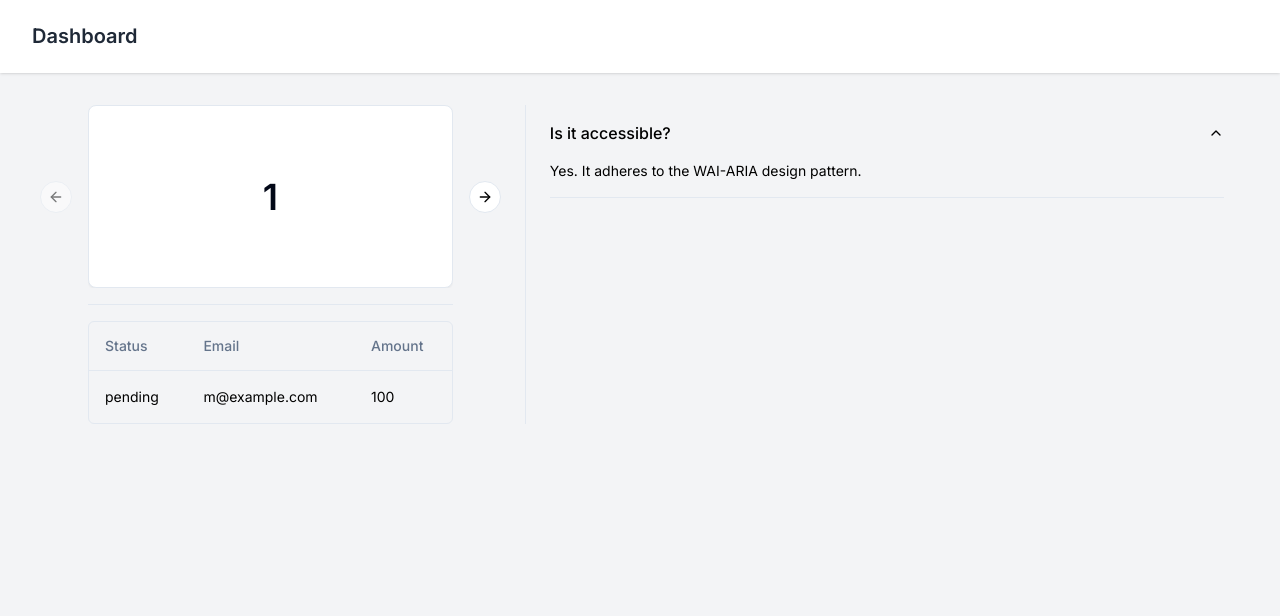
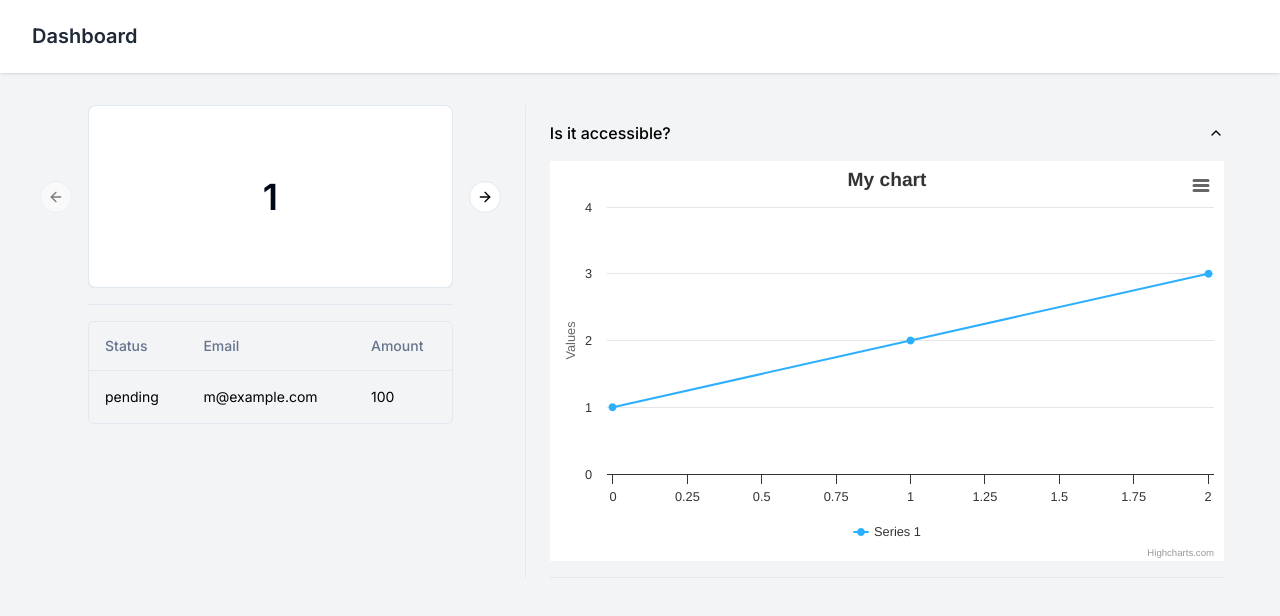
Before and after one commit to ArpeDeveloper/ammper-frontend, a Next.js app: page /home in a window 1280 px wide. Both pictures are taken after a click on the button "Is it accessible?". Shown: the top 616 px of the page. Built offline with nearby package versions, Linux system fonts and the light colour scheme.

Commit message:
add chart

```diff
--- a/app/home/page.tsx
+++ b/app/home/page.tsx
@@ -1,6 +1,6 @@
 "use client"
 
-import * as React from "react"
+import React, { useRef } from "react"
 import { Card, CardContent } from "@/components/ui/card"
 import {
   Carousel,
@@ -18,6 +18,23 @@ import {
   AccordionItem,
   AccordionTrigger,
 } from "@/components/ui/accordion"
+import Highcharts from 'highcharts'
+import HighchartsExporting from 'highcharts/modules/exporting'
+import HighchartsReact from 'highcharts-react-official'
+
+if (typeof Highcharts === 'object') {
+    HighchartsExporting(Highcharts)
+}
+
+const options: Highcharts.Options = {
+  title: {
+      text: 'My chart'
+  },
+  series: [{
+      type: 'line',
+      data: [1, 2, 3]
+  }]
+};
 
 async function getData(): Promise<Payment[]> {
   // Fetch data from your API here.
@@ -33,6 +50,7 @@ async function getData(): Promise<Payment[]> {
 }
 
 export default async function Home() {
+    const chartComponentRef = useRef<HighchartsReact.RefObject>(null);
     const data = await getData()
     return (
       <main className="grid gap-4 grid-cols-1 md:grid-cols-5 text-black p-8">
@@ -64,7 +82,13 @@ export default async function Home() {
             <AccordionItem value="item-1">
               <AccordionTrigger>Is it accessible?</AccordionTrigger>
               <AccordionContent>
-                Yes. It adheres to the WAI-ARIA design pattern.
+
+                <HighchartsReact
+                  highcharts={Highcharts}
+                  options={options}
+                  ref={chartComponentRef}
+                />
+
               </AccordionContent>
             </AccordionItem>
           </Accordion>
```
